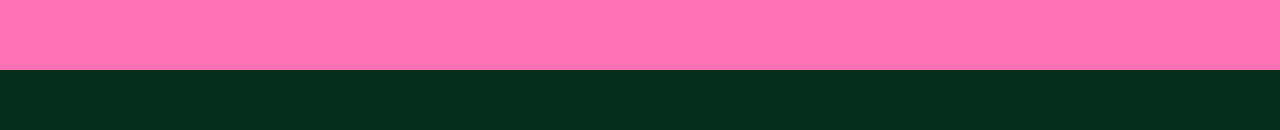
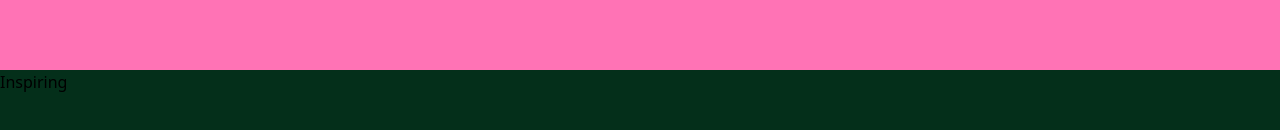
Before and after one commit to anoopraju31/eat-curious, a Next.js app: page / in a window 1280 px wide. Shown: the part 2221-2351 px from the top of the page. Built offline with nearby package versions, Linux system fonts and the light colour scheme; a web font is replaced by a local one.

Commit message:
Inspiring Section: initial

```diff
--- /dev/null
+++ b/src/app/(home)/sections/Inspiring.tsx
@@ -0,0 +1,7 @@
+import React from 'react'
+
+const Inspiring = () => {
+	return <div>Inspiring</div>
+}
+
+export default Inspiring
--- a/src/app/(home)/sections/index.ts
+++ b/src/app/(home)/sections/index.ts
@@ -1,2 +1,3 @@
 export { default as Hero } from './Hero'
 export { default as Curious } from './Curious'
+export { default as Inspiring } from './Inspiring'
--- a/src/app/page.tsx
+++ b/src/app/page.tsx
@@ -1,4 +1,4 @@
-import { Curious, Hero } from './(home)/sections'
+import { Curious, Hero, Inspiring } from './(home)/sections'
 import { BrandsCarousel, SpinnerSticker, Ticker } from './components'
 
 export default function Home() {
@@ -9,7 +9,9 @@ export default function Home() {
 				<Ticker />
 				<SpinnerSticker />
 				<BrandsCarousel />
+				{/* Sections */}
 				<Curious />
+				<Inspiring />
 			</main>
 		</div>
 	)
```
